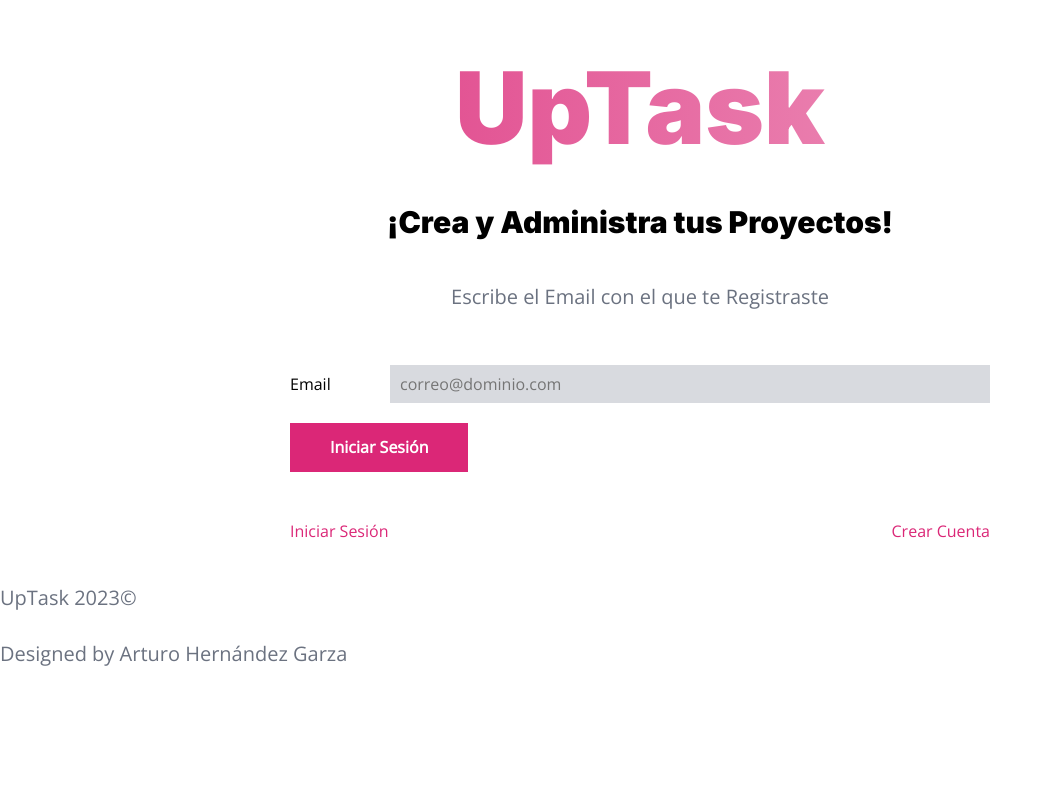
After one commit to ArturoHDZG/UpTask, a PHP site: template views/auth/forget.php in a window 1280 px wide. The commit adds this page. Shown: the top 800 px of the page, without its empty margins (0-1052 px from the left). Run offline with PHP 8.4, Linux system fonts and the light colour scheme; the template is opened without the code that fills it, so the values that code supplies are empty.

Commit message:
forgot.php SASS on logo

```diff
--- /dev/null
+++ b/src/scss/auth/_forget.scss
@@ -0,0 +1,12 @@
+@use 'base/variables' as v;
+@use 'base/mixins' as m;
+
+.olvide {
+  .uptask { @include m.upTaskLogo (v.$rosa); }
+
+  input[type="submit"] { @include m.boton (v.$rosa, v.$blanco); }
+
+  .acciones {
+    a { color: v.$rosa; }
+  }
+}
--- a/src/scss/auth/_index.scss
+++ b/src/scss/auth/_index.scss
@@ -1,2 +1,3 @@
 @forward 'create';
+@forward 'forget';
 @forward 'login';
--- a/views/auth/create.php
+++ b/views/auth/create.php
@@ -2,7 +2,7 @@
   <?php include_once __DIR__ . '/../templates/title.php' ?>
 
   <div class="contenedor-sm">
-    <p class="desc-pagina">Crea una cuenta en UpTask</p>
+    <p class="desc-pagina">Crea una Cuenta en UpTask</p>
     <form method="POST" action="/" class="formulario">
       <div class="campo">
         <label for="name">Nombre</label>
--- /dev/null
+++ b/views/auth/forget.php
@@ -0,0 +1,25 @@
+<div class="contenedor olvide">
+  <?php include_once __DIR__ . '/../templates/title.php' ?>
+
+  <div class="contenedor-sm">
+    <p class="desc-pagina">Escribe el Email con el que te Registraste</p>
+    <form method="POST" action="/" class="formulario">
+      <div class="campo">
+        <label for="email">Email</label>
+        <input
+          id="email"
+          name="email"
+          type="email"
+          placeholder="correo@dominio.com"
+        >
+      </div>
+
+      <input class="boton" type="submit" value="Iniciar Sesión">
+
+    </form>
+    <div class="acciones">
+      <a href="/">Iniciar Sesión</a>
+      <a href="/create">Crear Cuenta</a>
+    </div>
+  </div>
+</div>
```
Also changed, not shown: controllers/LoginController.php (+5 -3 lines), public/build/css/app.css.
